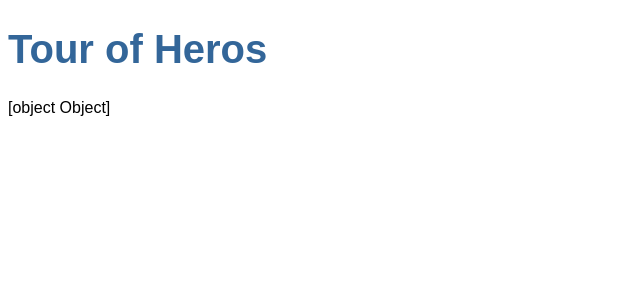
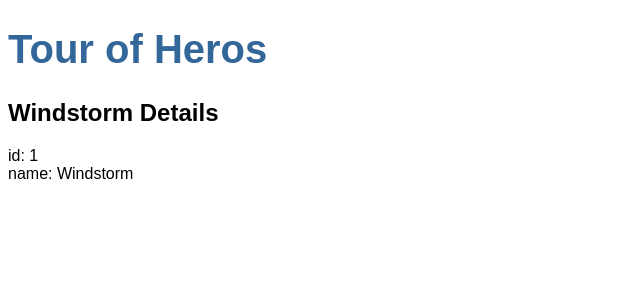
Before and after one commit to jondonadio/tour-of-heroes-tutorial, an Angular app: page / in a window 1280 px wide. Shown: the top 300 px of the page, without its empty margins (0-640 px from the left). Built offline with nearby package versions, Linux system fonts and the light colour scheme.

Commit message:
Update heroes.component.html template to display Hero property correctly

```diff
--- a/src/app/heroes/heroes.component.html
+++ b/src/app/heroes/heroes.component.html
@@ -1 +1,3 @@
-<p>{{hero}}</p>
+<h2>{{hero.name}} Details</h2>
+<div><span>id: </span>{{hero.id}}</div>
+<div><span>name: </span>{{hero.name}}</div>
```
